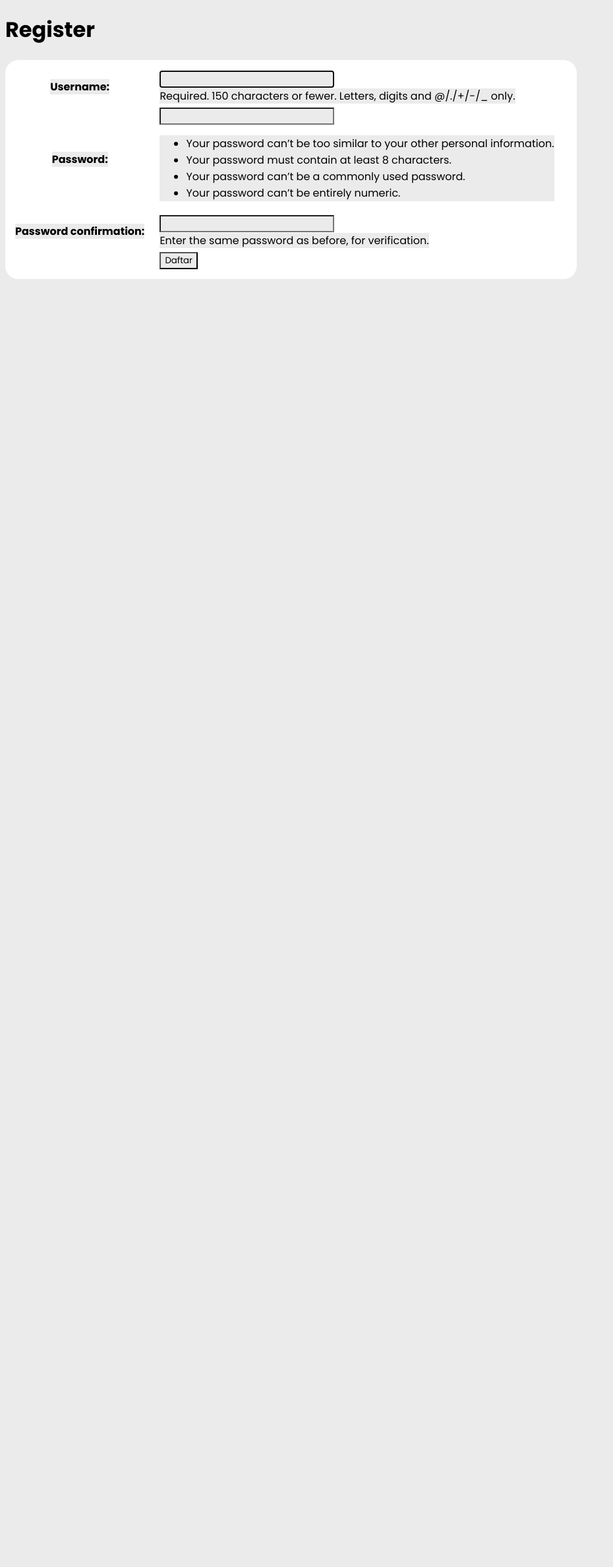
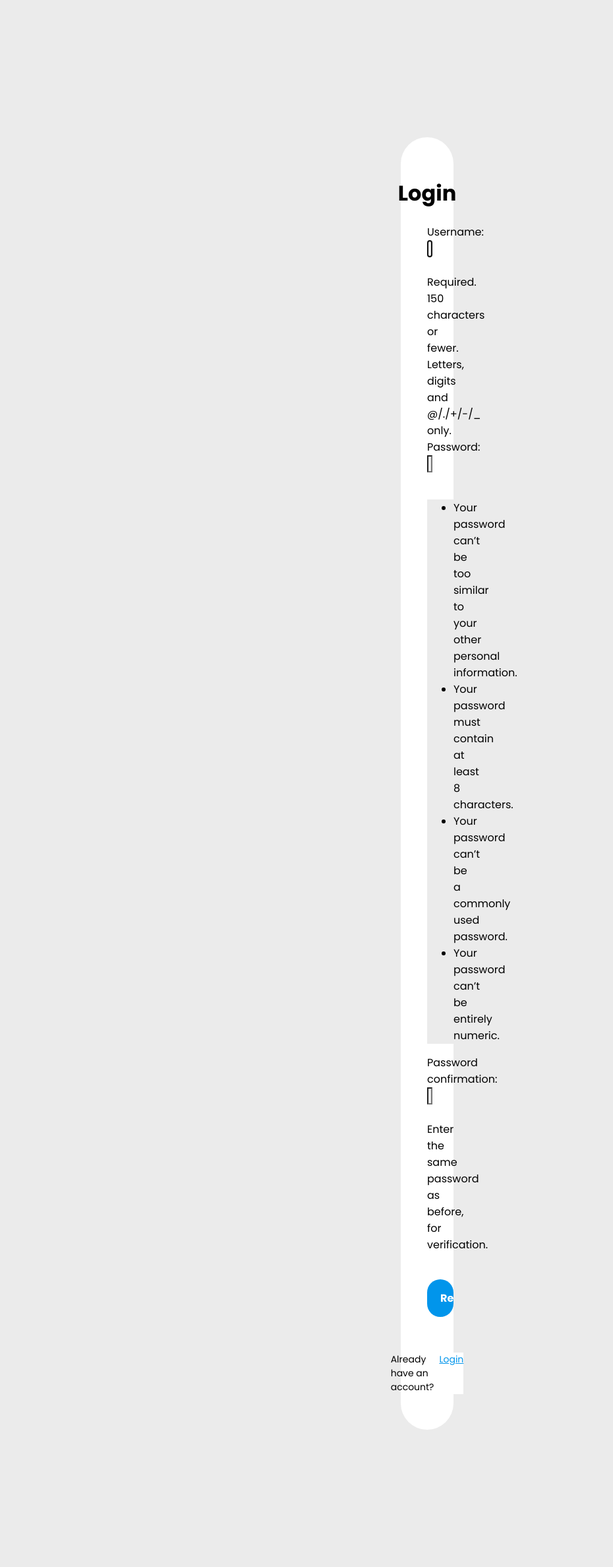
Before and after one commit to muhammadfawwazarshadsaid/task2_inventori, a Django app: page /register/ in a window 1280 px wide. Shown: the whole page at 66% size, without its empty margins (0-930 px from the left). Before the commit the page ends 423 px from the top, so only its background shows below. Run offline with Django 4.2, Linux system fonts and the light colour scheme; some libraries are stand-ins or nearby versions.

Commit message:
perbaiki head 6 lagi

```diff
--- a/main/templates/register.html
+++ b/main/templates/register.html
@@ -6,29 +6,26 @@
 
 {% block content %}
 
-<div class = "login">
+<div class="register" style="padding-inline: 600px; padding-block: 200px; display: flex; flex-direction: column; justify-content: center;">
 
-    <h1>Register</h1>
 
-        <form method="POST" >
-            {% csrf_token %}
-            <table>
-                {{ form.as_table }}
-                <tr>
-                    <td></td>
-                    <td><input type="submit" name="submit" value="Daftar"/></td>
-                </tr>
-            </table>
-        </form>
-
-    {% if messages %}
+    <form method="POST" class="form-add" style="background-color: #ffffff; display: flex; justify-content: center; padding: 40px; border-radius: 60px; flex-direction: column; ">
+        {% csrf_token %}
+        <h1 class="login" style="display: flex; justify-content: center; color: black; background-color: #ffffff;">Login</h1></td>
+        {{ form.as_table }}
+        <td style="background-color: #0195eb;"><input class="btn login_btn" type="submit" value="Register" style=" align-items: center; color: white; background-color: #0195eb;margin-block: 40px;"></td>
+        <p style="font-size: 14px; background-color: #ffffff; justify-content: center; display: flex;">Already have an account? <a href="{% url 'main:login' %}" style="color: #0195eb; font-size: 14px; background-color: #ffffff; margin-left: 8px;">Login</a> </p>
+        {% if messages %}
         <ul>
             {% for message in messages %}
                 <li>{{ message }}</li>
                 {% endfor %}
         </ul>
     {% endif %}
+    </form>
 
 </div>
 
+
+
 {% endblock content %}
```
